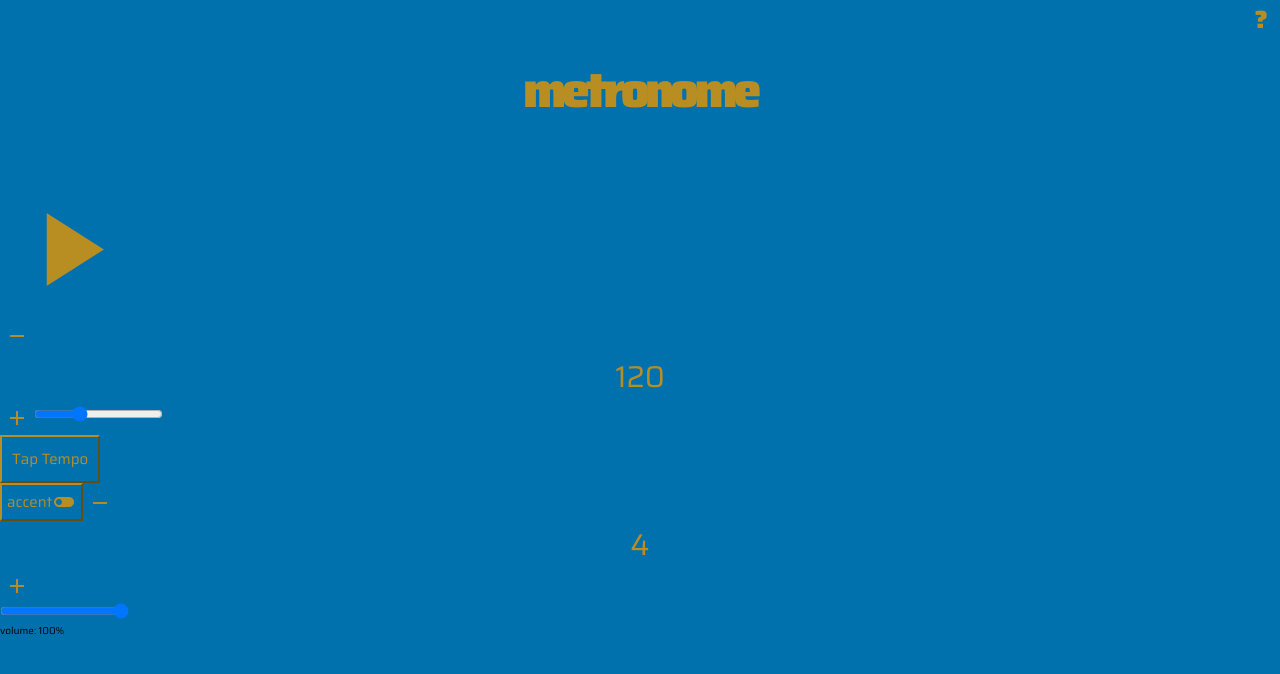
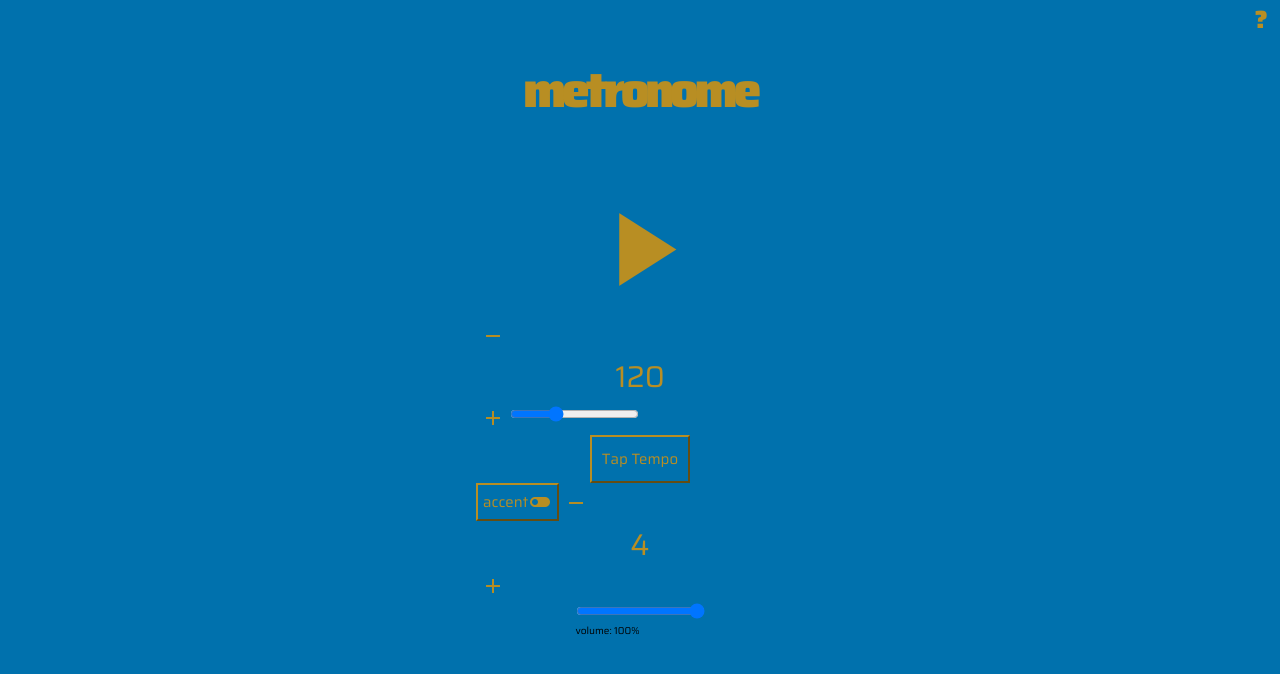
Before and after one commit to alanpaulprice/metronome, a React (Create React App) app: page / in a window 1280 px wide. Shown: the top 674 px of the page. Built offline with nearby package versions, Linux system fonts and the light colour scheme; no server answers.

Commit message:
Div: added more optional props

```diff
--- a/src/elements/Div.js
+++ b/src/elements/Div.js
@@ -8,11 +8,23 @@ const Div = styled.div`
   ${props => props.left && `left: ${props.left};`}
   ${props => props.width && `width: ${props.width};`}
   ${props => props.height && `height: ${props.height};`}
+  ${props => props.minWidth && `min-width: ${props.minWidth};`}
+  ${props => props.minHeight && `min-height: ${props.minHeight};`}
+  ${props => props.margin && `margin: ${props.margin};`}
+  ${props => props.padding && `padding: ${props.padding};`}
+  ${props => props.display && `display: ${props.display};`}
   ${props => props.flexDirection && `flex-direction: ${props.flexDirection};`}
   ${props =>
     props.justifyContent && `justify-content: ${props.justifyContent};`}
   ${props => props.alignItems && `align-items: ${props.alignItems};`}
+  ${props => props.textAlign && `text-align: ${props.textAlign};`}
+  ${props => props.verticalAlign && `vertical-align: ${props.verticalAlign};`}
+  ${props => props.fontSize && `font-size: ${props.fontSize};`}
+  ${props => props.fontWeight && `font-weight: ${props.fontWeight};`}
+  ${props => props.color && `color: ${props.color};`}
   ${props => props.background && `background: ${props.background};`}
+  ${props => props.opacity && `opacity: ${props.opacity};`}
+  ${props => props.transition && `transition: ${props.transition};`}
 `;
 
 export default Div;
```
